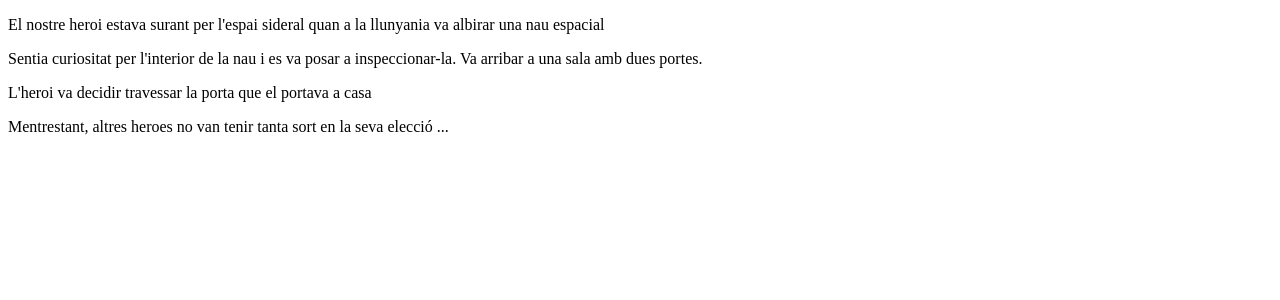
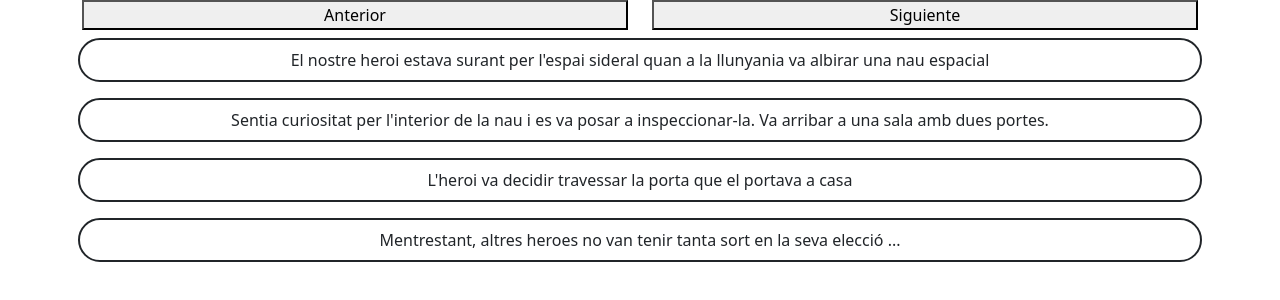
Before and after one commit to HenryArtR/Intro-Angular, an Angular app: page / in a window 1280 px wide. Shown: the top 300 px of the page. Built offline with nearby package versions, Linux system fonts and the light colour scheme.

Commit message:
diseño para el ex_4 de los botones

```diff
--- a/src/app/componentes/escena/escena.component.html
+++ b/src/app/componentes/escena/escena.component.html
@@ -1 +1,20 @@
-<p>{{frasesHome}}</p>
+<!DOCTYPE html>
+<html lang="en">
+<head>
+    <meta charset="UTF-8">
+    <meta http-equiv="X-UA-Compatible" content="IE=edge">
+    <meta name="viewport" content="width=device-width, initial-scale=1.0">
+    <title>Document</title>
+    <link href="https://cdn.jsdelivr.net/npm/bootstrap@5.1.3/dist/css/bootstrap.min.css" rel="stylesheet" integrity="sha384-1BmE4kWBq78iYhFldvKuhfTAU6auU8tT94WrHftjDbrCEXSU1oBoqyl2QvZ6jIW3" crossorigin="anonymous">
+</head>
+<body>
+    <div class="container">
+        <div class="row">
+            <div class="col rounded-pill border border-2 border-dark m-2">
+                <p class="d-flex justify-content-center m-2">{{frasesHome}}</p>
+            </div>
+        </div>
+    </div>
+
+</body>
+</html>
--- a/src/app/componentes/escena/escena.component.ts
+++ b/src/app/componentes/escena/escena.component.ts
@@ -10,6 +10,14 @@ import { Component, Input, OnInit } from '@angular/core';
 export class EscenaComponent implements OnInit {
 
   @Input() frasesHome: string =""
+  currentSentence = ""
+
+  prev(){
+
+  }
+  next(){
+
+  }
 
   constructor() { }
 
--- a/src/app/componentes/home/home.component.html
+++ b/src/app/componentes/home/home.component.html
@@ -1 +1,15 @@
+<head>
+    <link href="https://cdn.jsdelivr.net/npm/bootstrap@5.1.3/dist/css/bootstrap.min.css" rel="stylesheet" integrity="sha384-1BmE4kWBq78iYhFldvKuhfTAU6auU8tT94WrHftjDbrCEXSU1oBoqyl2QvZ6jIW3" crossorigin="anonymous">
+</head>
+<div class="container">
+    <div class="row">
+        <div class="d-grid gap-2 col-6">
+            <button>Anterior</button>
+        </div>
+        <div class="d-grid gap-2 col-6">
+            <button>Siguiente</button>
+        </div>
+    </div>
+</div>
+
 <app-escena *ngFor="let frase of frases" [frasesHome]="frase"></app-escena>
```
Also changed, not shown: src/app/app.component.html (line endings or trailing spaces).
